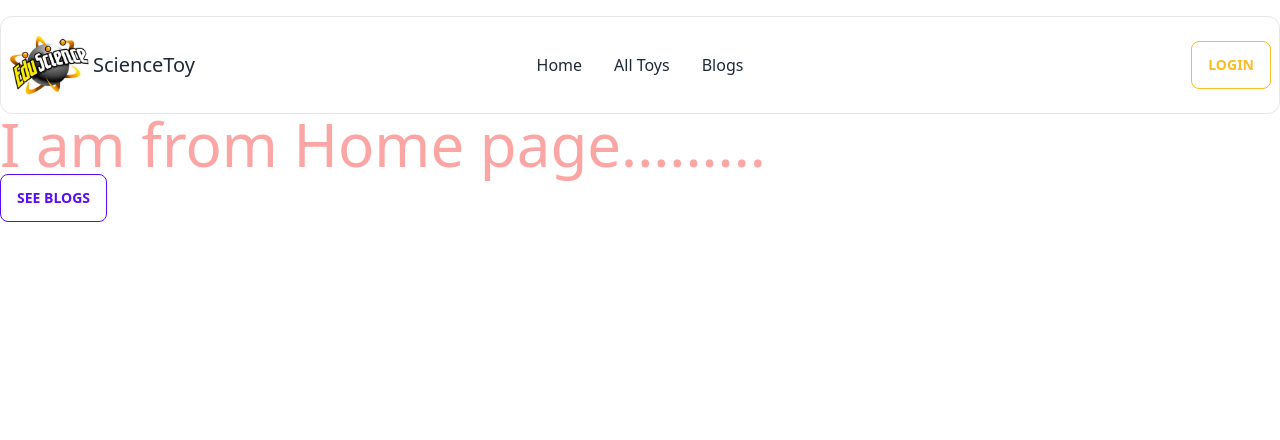
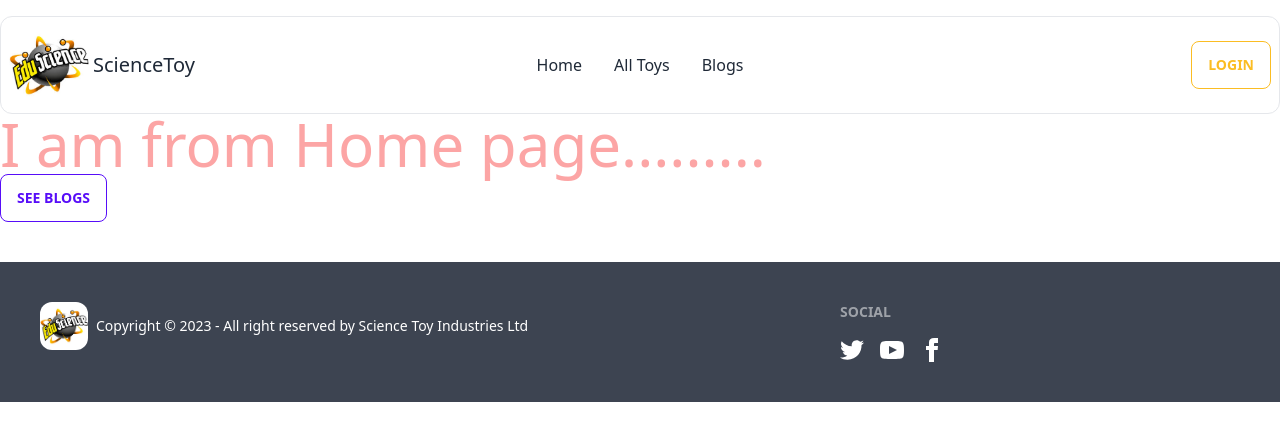
Before and after one commit to kamrul25/toy-marketplace, a React (Vite) app: page / in a window 1280 px wide. Shown: the top 440 px of the page. Built offline with nearby package versions, Linux system fonts and the light colour scheme; no server answers.

Commit message:
create simple footer

```diff
--- a/src/pages/shared/Footer/Footer.jsx
+++ b/src/pages/shared/Footer/Footer.jsx
@@ -1,9 +1,22 @@
-
+import { Link } from "react-router-dom";
+import logo from "../../../assets/images.jpg"
 const Footer = () => {
     return (
+        <footer className="footer p-10 bg-neutral text-neutral-content mt-10">
+        <div className="flex justify-between items-center">
+            <img src={logo} alt="" className="w-12 rounded-xl"/>
+            <p>Copyright © 2023 - All right reserved by Science Toy Industries Ltd</p>
+        </div>
         <div>
+          <span className="footer-title">Social</span>
+          <div className="grid grid-flow-col gap-4">
+            <Link><svg xmlns="http://www.w3.org/2000/svg" width="24" height="24" viewBox="0 0 24 24" className="fill-current"><path d="M24 4.557c-.883.392-1.832.656-2.828.775 1.017-.609 1.798-1.574 2.165-2.724-.951.564-2.005.974-3.127 1.195-.897-.957-2.178-1.555-3.594-1.555-3.179 0-5.515 2.966-4.797 6.045-4.091-.205-7.719-2.165-10.148-5.144-1.29 2.213-.669 5.108 1.523 6.574-.806-.026-1.566-.247-2.229-.616-.054 2.281 1.581 4.415 3.949 4.89-.693.188-1.452.232-2.224.084.626 1.956 2.444 3.379 4.6 3.419-2.07 1.623-4.678 2.348-7.29 2.04 2.179 1.397 4.768 2.212 7.548 2.212 9.142 0 14.307-7.721 13.995-14.646.962-.695 1.797-1.562 2.457-2.549z"></path></svg></Link>
+            <Link><svg xmlns="http://www.w3.org/2000/svg" width="24" height="24" viewBox="0 0 24 24" className="fill-current"><path d="M19.615 3.184c-3.604-.246-11.631-.245-15.23 0-3.897.266-4.356 2.62-4.385 8.816.029 6.185.484 8.549 4.385 8.816 3.6.245 11.626.246 15.23 0 3.897-.266 4.356-2.62 4.385-8.816-.029-6.185-.484-8.549-4.385-8.816zm-10.615 12.816v-8l8 3.993-8 4.007z"></path></svg></Link>
+            <Link><svg xmlns="http://www.w3.org/2000/svg" width="24" height="24" viewBox="0 0 24 24" className="fill-current"><path d="M9 8h-3v4h3v12h5v-12h3.642l.358-4h-4v-1.667c0-.955.192-1.333 1.115-1.333h2.885v-5h-3.808c-3.596 0-5.192 1.583-5.192 4.615v3.385z"></path></svg></Link>
+          </div>
+        </div>
 
-        </div>
+      </footer>
     );
 };
 
```
